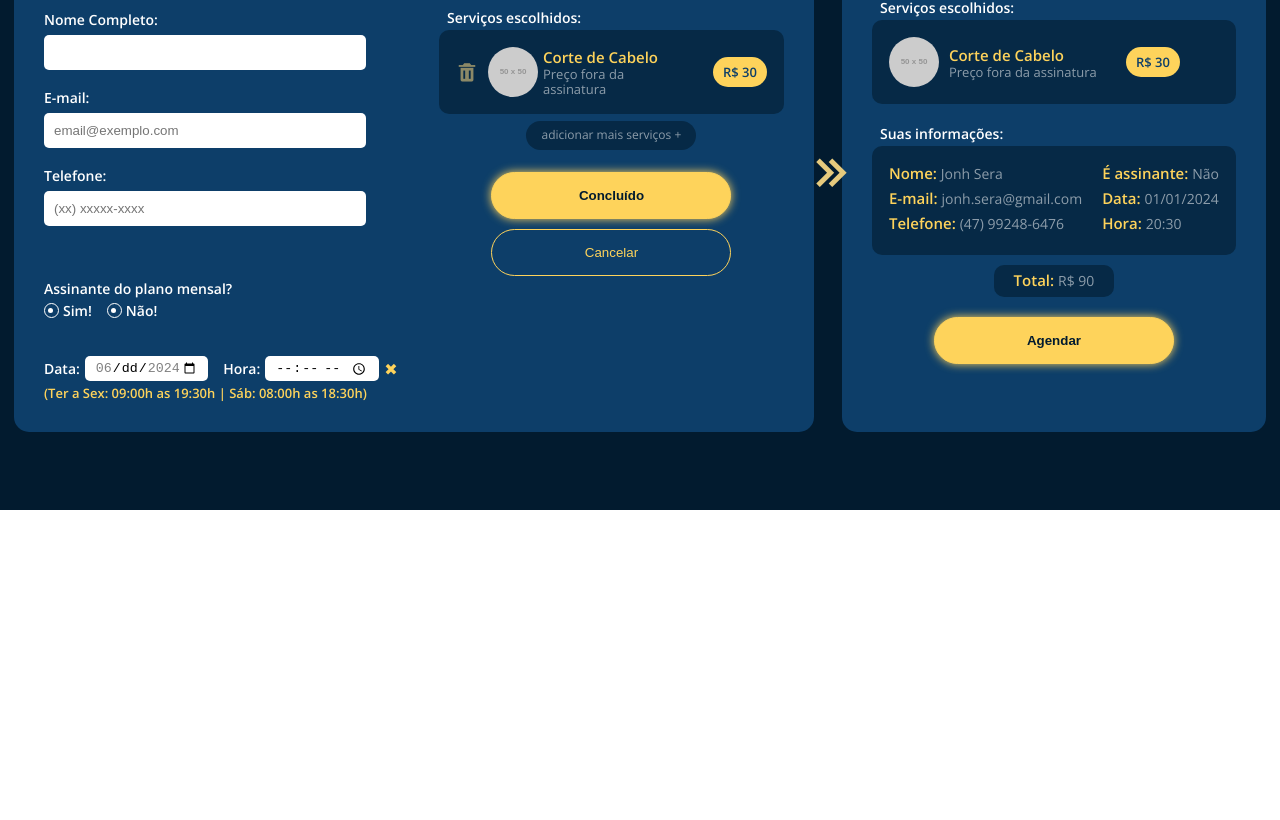
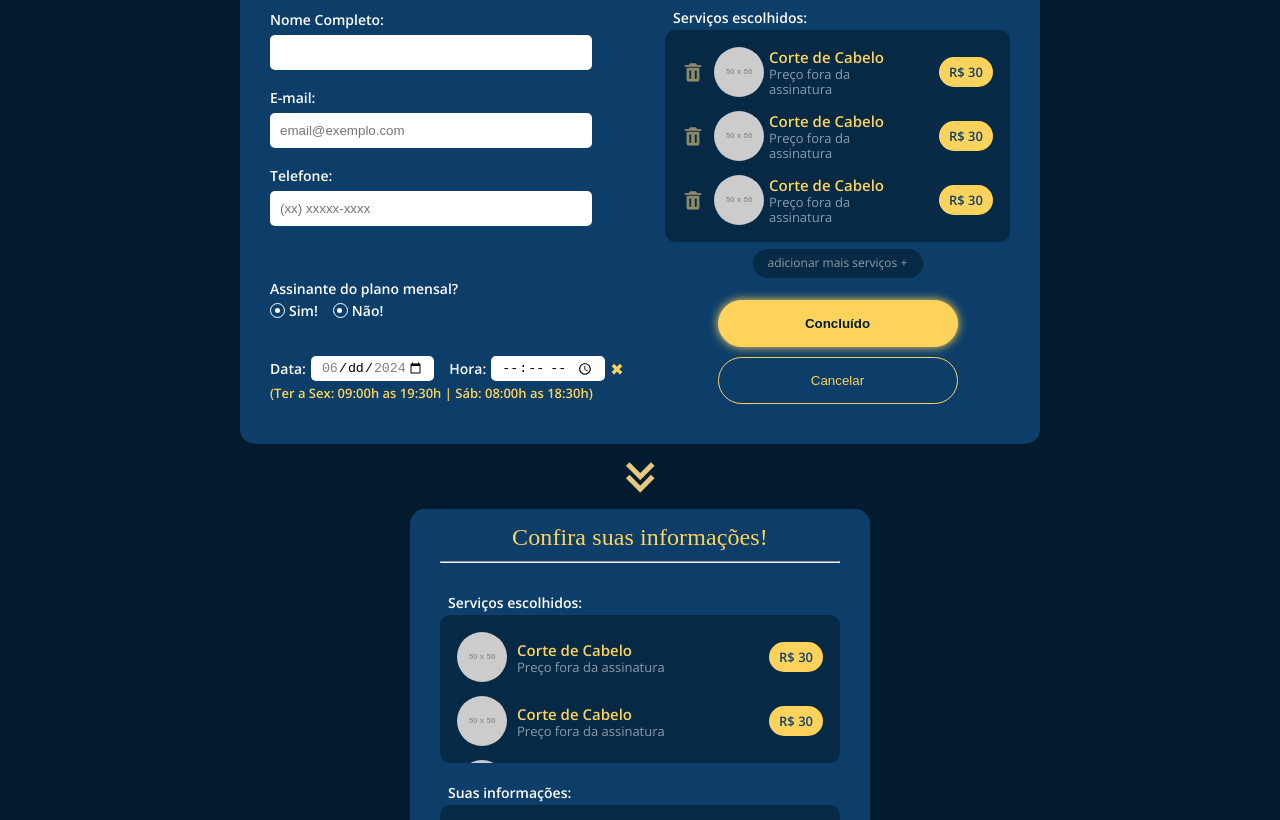
Before and after one commit to yLucino/Blade-s-Palace-Barbershop, a React (Vite) app: page / in a window 1280 px wide. Shown: the part 3040-3860 px from the top of the page. Before the commit the page ends 3550 px from the top, so only its background shows below. Built offline with nearby package versions, Linux system fonts and the light colour scheme; a web font is replaced by a local one.

Commit message:
Finish frontend in scheduling page (tsx functionality and layout responsive)

```diff
--- a/src/components/pages/scheduling/scheduling-responsive.css
+++ b/src/components/pages/scheduling/scheduling-responsive.css
@@ -0,0 +1,42 @@
+@media (max-width: 1400px) {
+  .scheduling {
+    height: 1450px;
+  }
+
+  .container {
+    flex-direction: column;
+    align-items: center;
+  }
+
+  .container .container-arrow {
+    margin: 30px 0 35px 0;
+    transform: rotate(90deg);
+  }
+}
+
+@media (max-width: 900px) {
+  .scheduling {
+    height: 1850px;
+  }
+
+  .container-scheduling {
+    min-width: 400px;
+  }
+
+  .container-checkout {
+    min-width: 400px;
+  }
+
+  .partials-scheduling {
+    flex-direction: column;
+    align-items: center;
+  }
+
+  .partials-scheduling .left-partial {
+    margin-bottom: 30px;
+  }
+
+  .left-partial form .box-request-subscriber-plan {
+    margin: 0 0 20px 0;
+  }
+}
--- a/src/components/pages/scheduling/scheduling-style.css
+++ b/src/components/pages/scheduling/scheduling-style.css
@@ -211,6 +211,8 @@ input:valid + span:after {
 
 .right-partial .preview-service .box-services-select ul li.service .info-service img {
   border-radius: 50%;
+  width: 50px;
+  height: 50px;
   margin: 0 5px 0 10px;
 }
 
@@ -328,10 +330,16 @@ input:valid + span:after {
   background: var(--color-Blue);
   padding: 15px 30px 30px 30px;
   border-radius: 15px;
+  min-width: 460px;
 }
 
 .container-checkout .box-service-preview {
   margin-bottom: 20px;
+}
+
+.container-checkout .box-service-preview ul li.service {
+  display: flex;
+  justify-content: space-between;
 }
 
 .container-checkout .box-service-preview ul li.service .info-service {
@@ -343,6 +351,8 @@ input:valid + span:after {
 
 .container-checkout .box-service-preview ul li.service .info-service img {
   border-radius: 50%;
+  width: 50px;
+  height: 50px;
   margin-right: 10px;
 }
 
@@ -355,6 +365,7 @@ input:valid + span:after {
   background: var(--color-BlueDarkSoft);
   border-radius: 10px;
   padding: 17px;
+  justify-content: space-around;
 }
 
 .container-checkout .box-info-scheduling .container-info .info-left {
--- a/src/components/pages/scheduling/scheduling.tsx
+++ b/src/components/pages/scheduling/scheduling.tsx
@@ -4,25 +4,6 @@ import './scheduling-responsive.css';
 import React, { useState } from 'react';
 
 const Scheduling: React.FC = () => {
-  // function to add characters in phone number
-  const [phoneNumber, setPhoneNumber] = useState('');
-
-  const formatPhoneNumber = (value: string) => {
-    const cleaned = value.replace(/\D/g, '');
-    const match = cleaned.match(/^(\d{0,2})(\d{0,5})(\d{0,4})$/);
-    if (match) {
-      const formatted = `(${match[1]}${match[1] && match[2] ? ')' : ''} ${match[2]}${match[3] ? '-' : ''}${match[3]}`;
-      return formatted.trim();
-    }
-
-    return value;
-  };
-
-  const handleChangePhoneNumber = (event: React.ChangeEvent<HTMLInputElement>) => {
-    const formattedPhoneNumber = formatPhoneNumber(event.target.value);
-    setPhoneNumber(formattedPhoneNumber);
-  };
-
   // function to update min/max in date input
   function getMinDate() {
     const now = new Date();
@@ -53,7 +34,6 @@ const Scheduling: React.FC = () => {
         return dayOfYear
       }
     }
-
   }
 
   function getMaxDate() {
@@ -64,11 +44,9 @@ const Scheduling: React.FC = () => {
     if (month < 10) {
       const monthLessThanTen = "0" + `${month}`
       const dayOfYear = `${year}-${monthLessThanTen}-${getLastDayOfMonth(year, month)}`
-
       return dayOfYear
     } else {
       const dayOfYear = `${year}-${month}-${getLastDayOfMonth(year, month)}`
-
       return dayOfYear
     }
   }
@@ -76,25 +54,25 @@ const Scheduling: React.FC = () => {
   function getLastDayOfMonth(year: number, month: number): number {
     const firstDayOfNextMonth = new Date(year, month, 1);
     firstDayOfNextMonth.setDate(firstDayOfNextMonth.getDate() - 1);
-
     return firstDayOfNextMonth.getDate();
   }
 
-  // function for update min/max in hour input
+  // function for update min/max in hour input AND get day value input type date
   const daysOfWeek = ['Dom', 'Seg', 'Ter', 'Qua', 'Qui', 'Sex', 'Sáb'];
   const daysNotWorking: string[] = ['Dom', 'Seg'];
   const hoursDayWorkingWeek: string[] = ['09:00', '19:30'];
   const hoursDayWorkingWeeked: string[] = ['08:00', '18:30'];
-
-  const [inputValue, setInputValue] = useState<string>('');
+  const [dateValue, setDateValue] = useState<string>('');
+  const [dateValueBR, setDateValueBR] = useState<string>('');
   const [day, setDay] = useState<number>(Number);
   const [month, setMonth] = useState<number>(Number);
   const [year, setYear] = useState<number>(Number);
-  const handleChangeGetMinHour = (event: React.ChangeEvent<HTMLInputElement>) => {
+  const handleChangeGetDate = (event: React.ChangeEvent<HTMLInputElement>) => {
     const value = event.target.value;
-    setInputValue(value);
+    const formattedDate = formatDateToBR(value);
+    setDateValueBR(formattedDate);
+    setDateValue(value);
     const [year, month, day] = value.split('-').map(Number);
-
     setDay(day);
     setMonth(month);
     setYear(year);
@@ -113,7 +91,6 @@ const Scheduling: React.FC = () => {
 
   function getMinHour() {
     const dayName = getDayName(day, month, year);
-
     if (dayName == daysNotWorking[0] || dayName == daysNotWorking[1]) {
       return '00:00'
     } else if (dayName == daysOfWeek[6]) {
@@ -125,7 +102,6 @@ const Scheduling: React.FC = () => {
 
   function getMaxHour() {
     const dayName = getDayName(day, month, year);
-
     if (dayName == daysNotWorking[0] || dayName == daysNotWorking[1]) {
       return '00:00'
     } else if (dayName == daysOfWeek[6]) {
@@ -134,6 +110,96 @@ const Scheduling: React.FC = () => {
       return hoursDayWorkingWeek[1]
     }
   }
+
+  // function to get => Full name in input type text
+  const [nameValue, setNameValue] = useState<string>('');
+  const [displayNameValue, setDisplayNameValue] = useState<string>('');
+  const handleChangeGetName = (event: React.ChangeEvent<HTMLInputElement>) => {
+    const value = event.target.value;
+    setNameValue(value);
+  }
+
+  // function to get => E-mail in input type e-mail
+  const [emailValue, setEmailValue] = useState<string>('');
+  const [displayEmailValue, setDisplayEmailValue] = useState<string>('');
+
+  const handleChangeGetEmail = (event: React.ChangeEvent<HTMLInputElement>) => {
+    const value = event.target.value;
+    setEmailValue(value);
+  }
+
+  // function to get => Number of phone in input type number
+  const [phoneValue, setPhoneValue] = useState<string>('');
+  const [displayPhoneValue, setDisplayPhoneValue] = useState<string>('');
+
+  const formatPhoneNumber = (value: string) => {
+    const cleaned = value.replace(/\D/g, '');
+    const match = cleaned.match(/^(\d{0,2})(\d{0,5})(\d{0,4})$/);
+    if (match) {
+      const formatted = `(${match[1]}${match[1] && match[2] ? ')' : ''} ${match[2]}${match[3] ? '-' : ''}${match[3]}`;
+      return formatted.trim();
+    }
+    return value;
+  };
+
+  const handleChangeGetPhone = (event: React.ChangeEvent<HTMLInputElement>) => {
+    const formattedPhoneNumber = formatPhoneNumber(event.target.value);
+    setPhoneValue(formattedPhoneNumber);
+  }
+
+  // function to get => Response of input checked in 'monthly plan', type radio
+  const [planRadioValue, setPlanRadioValue] = useState<string>('');
+  const [displayPlanRadioValue, setDisplayPlanRadioValue] = useState<string>('');
+
+  const handleChangeGetPlanRadio = (event: React.ChangeEvent<HTMLInputElement>) => {
+    const value = event.target.value;
+    setPlanRadioValue(value);
+  }
+
+  // function to get/formatted in Br => Full date in input type date
+  const [displayDateValue, setDisplayDateValue] = useState<string>('');
+  const formatDateToBR = (dateString: string): string => {
+    const [year, month, day] = dateString.split('-');
+    return `${day}/${month}/${year}`;
+  };
+
+  // function to get => Full hour in input type hour
+  const [hourValue, setHourValue] = useState<string>('');
+  const [displayHourValue, setDisplayHourValue] = useState<string>('');
+
+  const handleChangeGetHour = (event: React.ChangeEvent<HTMLInputElement>) => {
+    const value = event.target.value;
+    setHourValue(value);
+  }
+
+  // function to pass info in form to CheckOut box
+  function formConcluded() {
+    setDisplayNameValue(nameValue);
+    setDisplayDateValue(dateValueBR);
+    setDisplayEmailValue(emailValue);
+    setDisplayPhoneValue(phoneValue);
+    setDisplayPlanRadioValue(planRadioValue);
+    setDisplayHourValue(hourValue);
+  }
+
+  // function to reset all values in form scheduling and checkout
+  const formCancel = () => {
+    // Form Scheduling Inputs
+    setNameValue('');
+    setDateValue('');
+    setEmailValue('');
+    setPhoneValue('');
+    setPlanRadioValue('');
+    setHourValue('');
+    // Form Checkout Info
+    setDisplayNameValue('');
+    setDisplayDateValue('');
+    setDisplayEmailValue('');
+    setDisplayPhoneValue('');
+    setDisplayPlanRadioValue('');
+    setDisplayHourValue('');
+  };
+
 
   return (
     <>
@@ -152,19 +218,20 @@ const Scheduling: React.FC = () => {
                 <form action="URL" method="post" id="form-scheduling">
                   <div className="box-user-info">
                     <label htmlFor="name">Nome Completo: </label><br></br>
-                    <input type="text" id="name" name="name" required/><br></br>
+                    <input type="text" id="name" name="name" value={nameValue} onChange={handleChangeGetName} maxLength={40} required/><br></br>
                     <label htmlFor="email">E-mail:</label><br></br>
-                    <input type="email" name="email" id="email" placeholder='email@exemplo.com' required/><br></br>
+                    <input type="email" name="email" id="email" placeholder='email@exemplo.com' value={emailValue} onChange={handleChangeGetEmail} maxLength={40} required/><br></br>
                     <label htmlFor="phone">Telefone: </label><br></br>
-                    <input type="text" name="phone" id="phone" placeholder='(xx) xxxxx-xxxx' value={phoneNumber} onChange={handleChangePhoneNumber} maxLength={15} required/><br></br>
+                    <input type="text" name="phone" id="phone" placeholder='(xx) xxxxx-xxxx' value={phoneValue} onChange={handleChangeGetPhone} maxLength={15} required/><br></br>
                   </div>
                   <div className="box-request-subscriber-plan">
                     <label htmlFor="subscriber">Assinante do plano mensal? </label><br></br>
                     <div className="radio-container">
-                      <input type="radio" name="subscriber" id="yes" value="yes" required/>
+                      <input type="radio" name="subscriber" id="yes" value='Sim' checked={planRadioValue === 'Sim'} onChange={handleChangeGetPlanRadio} required/>
                       <div className='custom-radio'><span></span></div>
                       <label className='label-yes-no' htmlFor="yes">Sim! </label>
-                      <input type="radio" name="subscriber" id="no" value="no" required/>
+
+                      <input type="radio" name="subscriber" id="no" value='Não' checked={planRadioValue === 'Não'} onChange={handleChangeGetPlanRadio} required/>
                       <div className='custom-radio'><span></span></div>
                       <label className='label-yes-no' htmlFor="no">Não! </label><br></br>
                     </div>
@@ -172,10 +239,9 @@ const Scheduling: React.FC = () => {
                   <div className="box-day-hour">
                     <div className="day-hour">
                       <label htmlFor="date">Data: </label>
-                      <input type="date" name="date" id="date" max={getMaxDate()} min={getMinDate()} value={inputValue} onChange={handleChangeGetMinHour} required/><br></br>
+                      <input type="date" name="date" id="date" max={getMaxDate()} min={getMinDate()} value={dateValue} onChange={handleChangeGetDate} required/><br></br>
                       <label htmlFor="time">Hora: </label>
-                      <input type="time" name="time" id="time" min={getMinHour()} max={getMaxHour()} required onClick={getHour}/>
-                    {/* Fazer com que o maxtime/mintime se atualize automaticamento */}
+                      <input type="time" name="time" id="time" min={getMinHour()} max={getMaxHour()} value={hourValue} onChange={handleChangeGetHour} onClick={getHour} required />
                       <span className="validacao"></span>
                     </div>
                     <p>(Ter a Sex: 09:00h as 19:30h | Sáb: 08:00h as 18:30h)</p>
@@ -204,6 +270,36 @@ const Scheduling: React.FC = () => {
                           <p>R$ 30</p>
                         </div>
                       </li>
+                      <li className='service'>
+                        <div className="info-service">
+                          <button>
+                            <i className='bx bxs-trash'></i>
+                          </button>
+                          <img src="https://placehold.co/50x50" />
+                          <div className="text">
+                            <p className='title-text'>Corte de Cabelo</p>
+                            <p className='sub-text'>Preço fora da assinatura</p>
+                          </div>
+                        </div>
+                        <div className='price-service'>
+                          <p>R$ 30</p>
+                        </div>
+                      </li>
+                      <li className='service'>
+                        <div className="info-service">
+                          <button>
+                            <i className='bx bxs-trash'></i>
+                          </button>
+                          <img src="https://placehold.co/50x50" />
+                          <div className="text">
+                            <p className='title-text'>Corte de Cabelo</p>
+                            <p className='sub-text'>Preço fora da assinatura</p>
+                          </div>
+                        </div>
+                        <div className='price-service'>
+                          <p>R$ 30</p>
+                        </div>
+                      </li>
                     </ul>
                   </div>
                   <div className="options-services-select">
@@ -211,9 +307,8 @@ const Scheduling: React.FC = () => {
                   </div>
                 </div>
                 <div className="finish-box-scheduling">
-                  <button className='concluded'>Concluído</button>
-                  <button className='cancel'>Cancelar</button>
-                  {/* chamar function para enviar as informações do form para o CheckOut */}
+                  <button className='concluded' onClick={formConcluded}>Concluído</button>
+                  <button className='cancel' onClick={formCancel}>Cancelar</button>
                 </div>
               </div>
             </div>
@@ -243,6 +338,30 @@ const Scheduling: React.FC = () => {
                     <p>R$ 30</p>
                   </div>
                 </li>
+                <li className='service'>
+                  <div className="info-service">
+                    <img src="https://placehold.co/50x50" />
+                    <div className="text">
+                      <p className="title-text">Corte de Cabelo</p>
+                      <p className="sub-text">Preço fora da assinatura</p>
+                    </div>
+                  </div>
+                  <div className='price-service'>
+                    <p>R$ 30</p>
+                  </div>
+                </li>
+                <li className='service'>
+                  <div className="info-service">
+                    <img src="https://placehold.co/50x50" />
+                    <div className="text">
+                      <p className="title-text">Corte de Cabelo</p>
+                      <p className="sub-text">Preço fora da assinatura</p>
+                    </div>
+                  </div>
+                  <div className='price-service'>
+                    <p>R$ 30</p>
+                  </div>
+                </li>
               </ul>
             </div>
             <div className="box-info-scheduling">
@@ -251,14 +370,14 @@ const Scheduling: React.FC = () => {
               </div>
               <div className="container-info">
                 <div className="info-left">
-                  <p>Nome: <span>Jonh Sera</span></p>
-                  <p>E-mail: <span>jonh.sera@gmail.com</span></p>
-                  <p>Telefone: <span>(47) 99248-6476</span></p>
+                  <p>Nome: <span>{displayNameValue}</span></p>
+                  <p>E-mail: <span>{displayEmailValue}</span></p>
+                  <p>Telefone: <span>{displayPhoneValue}</span></p>
                 </div>
                 <div className="info-right">
-                  <p>É assinante: <span>Não</span></p>
-                  <p>Data: <span>01/01/2024</span></p>
-                  <p>Hora: <span>20:30</span></p>
+                  <p>É assinante: <span>{displayPlanRadioValue}</span></p>
+                  <p>Data: <span>{displayDateValue}</span></p>
+                  <p>Hora: <span>{displayHourValue}</span></p>
                 </div>
               </div>
             </div>
```
